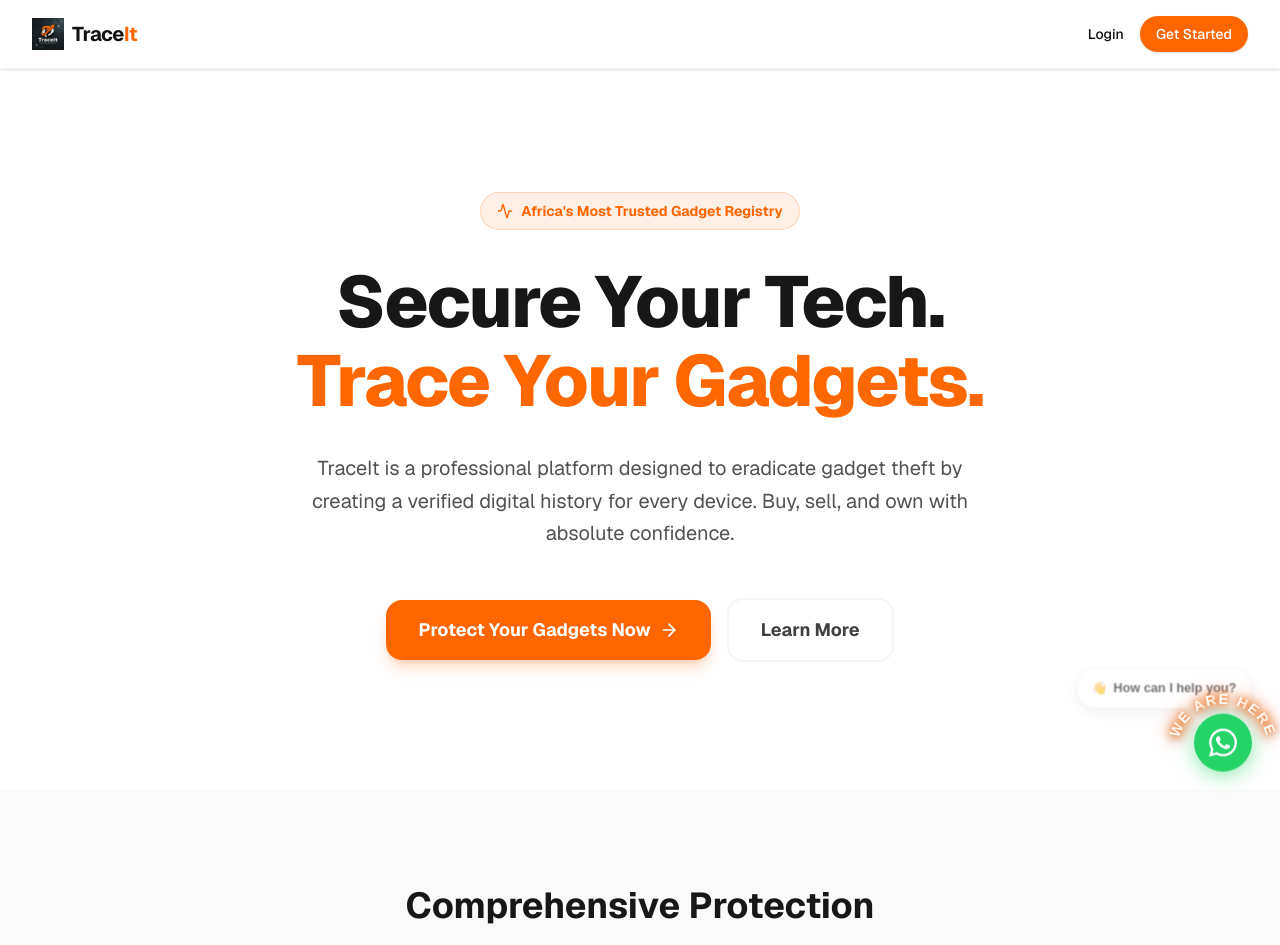
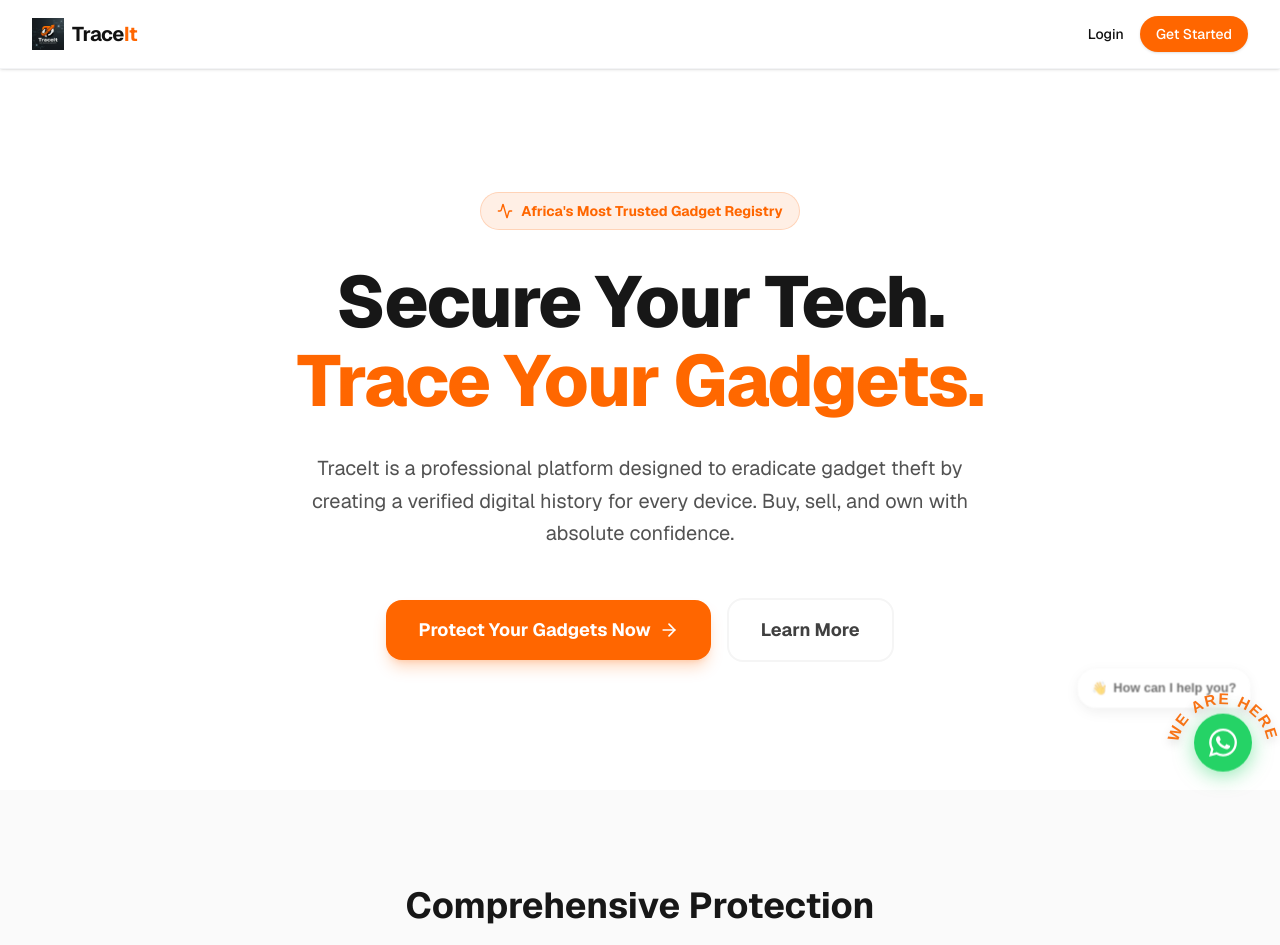
Before and after one commit to lala-tech-nig/traceit, a Next.js app in the folder client/: page / in a window 1280 px wide. Shown: the top 945 px of the page. Built offline with nearby package versions, Linux system fonts and the light colour scheme.

Commit message:
final final final deployment

```diff
--- a/client/components/WhatsAppButton.js
+++ b/client/components/WhatsAppButton.js
@@ -44,14 +44,11 @@
                             />
                         </defs>
                         <text
-                            fill="white"
-                            fontSize="11"
+                            fill="#f97316"
+                            fontSize="12"
                             fontWeight="900"
                             letterSpacing="2"
-                            style={{
-                                textShadow: '0 0 6px #f97316, 0 0 12px #f97316, 0 0 20px #ea580c',
-                                opacity: 1
-                            }}
+
                         >
                             <textPath href="#textCurve" startOffset="50%" textAnchor="middle" dominantBaseline="middle">
                                 WE ARE HERE
```
